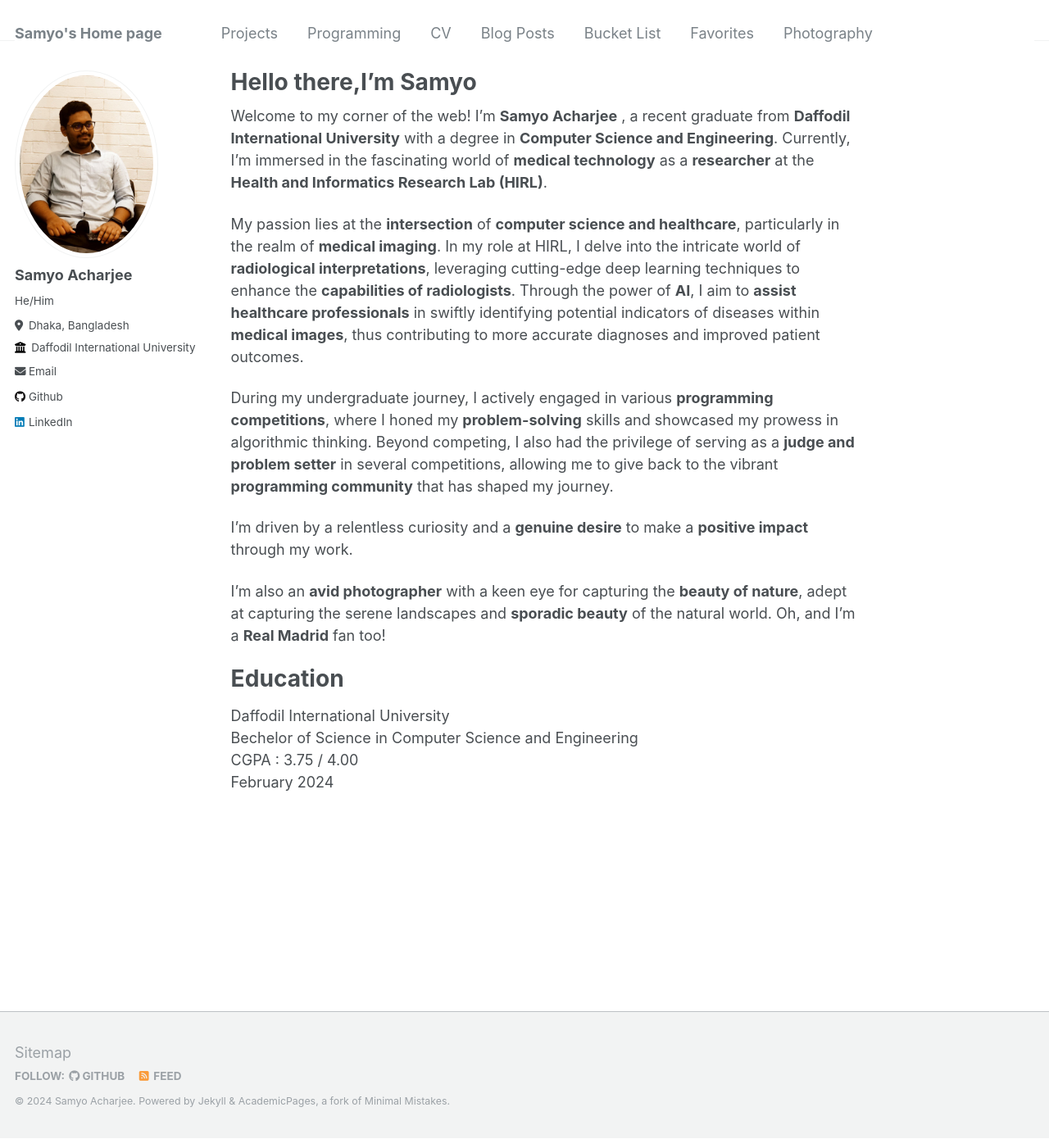
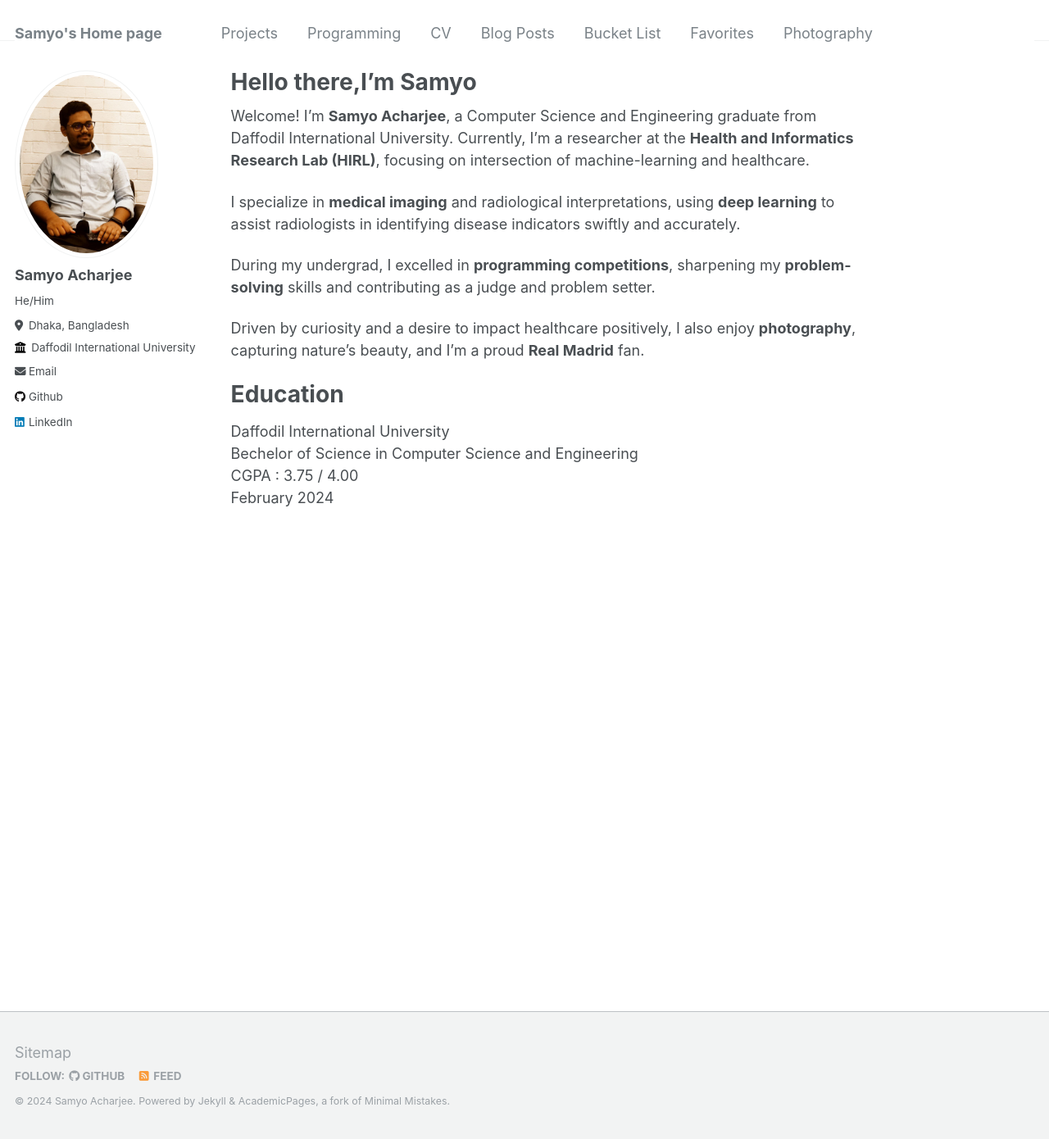
Before and after one commit to samyo00/samyo00.github.io, a Jekyll site: the page built from _pages/about.md, in a window 1280 px wide and 1390 px high. Shown: the whole window at 82% size. Built offline with Jekyll 4.4.1, drawn with Linux system fonts in a browser that asks for light colours.

```diff
--- a/_pages/about.md
+++ b/_pages/about.md
@@ -7,15 +7,13 @@ redirect_from:
   - /about.html
 ---
 
-Welcome to my corner of the web! I'm <b>Samyo Acharjee</b> , a recent graduate from <b>Daffodil International University</b> with a degree in <b>Computer Science and Engineering</b>. Currently, I'm immersed in the fascinating world of <b>medical technology</b> as a <b>researcher</b> at the <b>Health and Informatics Research Lab (HIRL)</b>.
+Welcome! I'm <b>Samyo Acharjee</b>, a Computer Science and Engineering graduate from Daffodil International University. Currently, I'm a researcher at the <b>Health and Informatics Research Lab (HIRL)</b>, focusing on  intersection of machine-learning and healthcare.
 
-My passion lies at the <b>intersection</b> of <b>computer science and healthcare</b>, particularly in the realm of <b>medical imaging</b>. In my role at HIRL, I delve into the intricate world of <b>radiological interpretations</b>, leveraging cutting-edge deep learning techniques to enhance the <b>capabilities of radiologists</b>. Through the power of <b>AI</b>, I aim to <b>assist healthcare professionals</b> in swiftly identifying potential indicators of diseases within <b>medical images</b>, thus contributing to more accurate diagnoses and improved patient outcomes.
+I specialize in <b>medical imaging</b> and radiological interpretations, using <b>deep learning</b> to assist radiologists in identifying disease indicators swiftly and accurately.
 
-During my undergraduate journey, I actively engaged in various <b>programming competitions</b>, where I honed my <b>problem-solving</b> skills and showcased my prowess in algorithmic thinking. Beyond competing, I also had the privilege of serving as a <b>judge and problem setter</b> in several competitions, allowing me to give back to the vibrant <b>programming community</b> that has shaped my journey.
+During my undergrad, I excelled in <b>programming competitions</b>, sharpening my <b>problem-solving</b> skills and contributing as a judge and problem setter.
 
-I'm driven by a relentless curiosity and a <b>genuine desire</b> to make a <b>positive impact</b> through my work.
-
-I'm also an <b>avid photographer</b> with a keen eye for capturing the <b>beauty of nature</b>, adept at capturing the serene landscapes and <b>sporadic beauty</b> of the natural world. Oh, and I'm a <b>Real Madrid</b> fan too!
+Driven by curiosity and a desire to impact healthcare positively, I also enjoy <b>photography</b>, capturing nature's beauty, and I'm a proud <b>Real Madrid</b> fan.
 
 # Education
 
```
Also changed, not shown: _pages/projects.md (+8 -0 lines), _pages/image-16.png (added).
